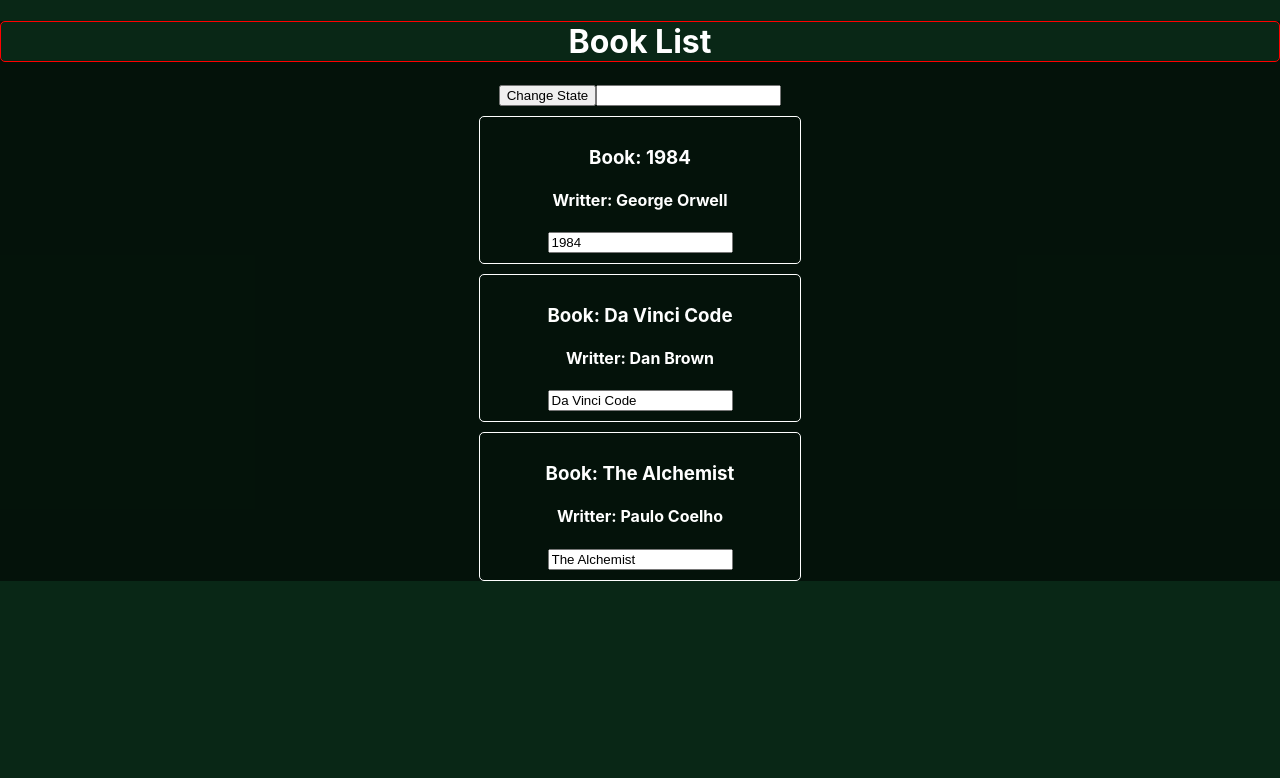
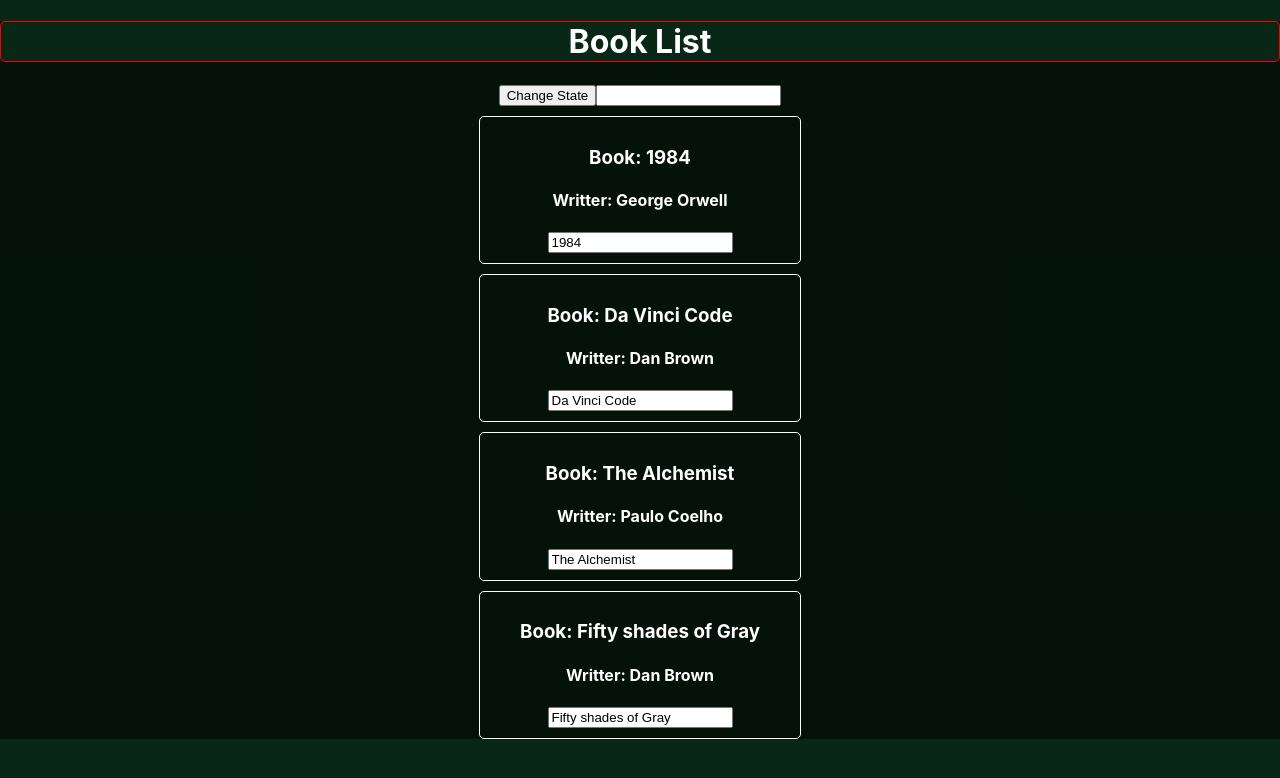
Before and after one commit to ahmedisshere/rantpack, a React (Create React App) app: page / in a window 1280 px wide. Shown: the top 778 px of the page. Built offline with nearby package versions, Linux system fonts and the light colour scheme.

Commit message:
test scripts

```diff
--- a/src/App.js
+++ b/src/App.js
@@ -12,7 +12,8 @@ class App extends Component {
     books: [
       { bookName: "1984", writer: "George Orwell" },
       { bookName: "Da Vinci Code", writer: "Dan Brown" },
-      { bookName: "The Alchemist", writer: "Paulo Coelho" }
+      { bookName: "The Alchemist", writer: "Paulo Coelho" },
+      { bookName: "Fifty shades of Gray", writer: "Dan Brown" }
     ],
 
     otherProp: "some other random bullshit.."
```
